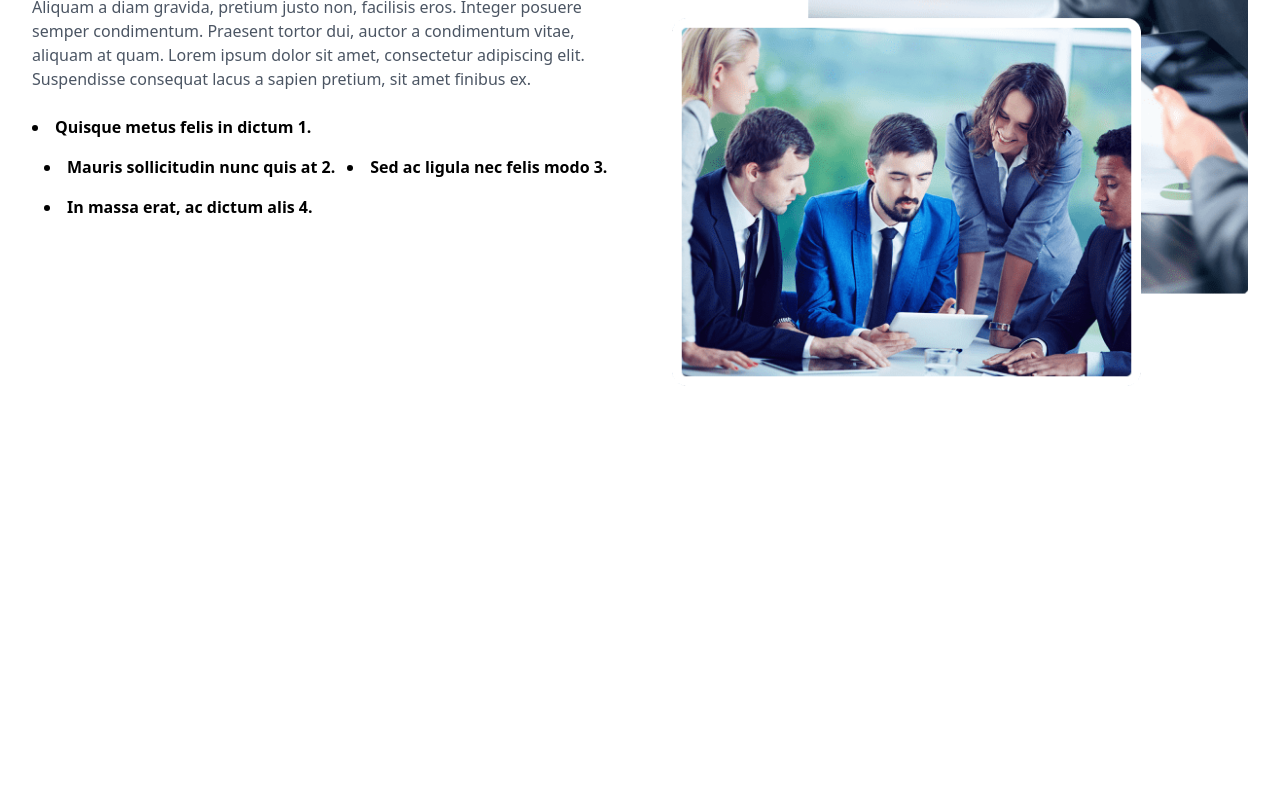
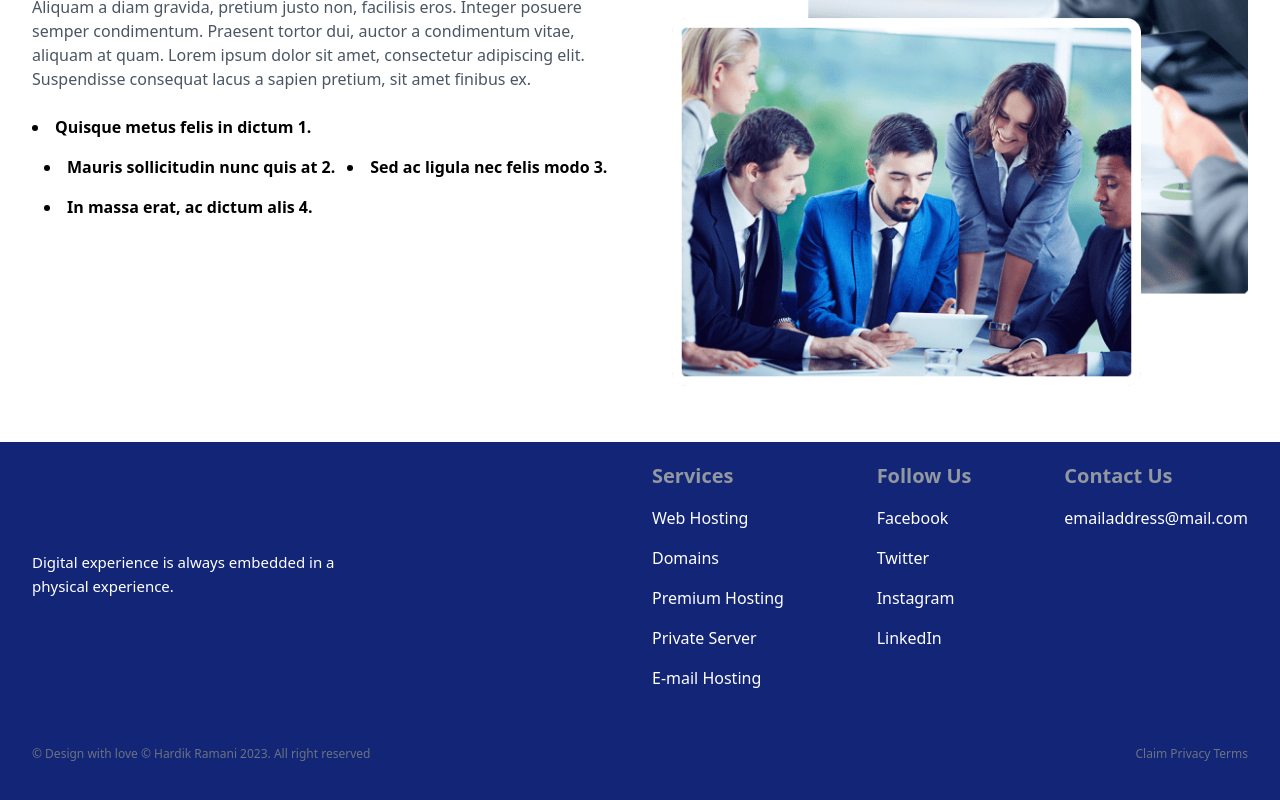
Before and after one commit to JuanPabloDiaz/landingZone, a React (Create React App) app in the folder landing-page/: page / in a window 1280 px wide. Shown: the part 1913-2713 px from the top of the page. Before the commit the page ends 2355 px from the top, so only its background shows below. Built offline with nearby package versions, Linux system fonts and the light colour scheme.

Commit message:
[DONE] Footer Section

```diff
--- a/landing-page/src/App.js
+++ b/landing-page/src/App.js
@@ -3,6 +3,7 @@ import Hero from "./components/Hero";
 import Services from "./components/Services";
 import ServicesInfo from "./components/Services-info";
 import About from "./components/About";
+import Footer from "./components/Footer";
 
 function App() {
   return (
@@ -11,6 +12,7 @@ function App() {
       <Services />
       <ServicesInfo />
       <About />
+      <Footer />
     </div>
   );
 }
--- /dev/null
+++ b/landing-page/src/components/Footer.jsx
@@ -0,0 +1,98 @@
+// Source: https://www.floatui.com/components/footers
+
+export default () => {
+  const footerNavs = [
+    {
+      label: "Services",
+      items: [
+        {
+          href: "javascript:void()",
+          name: "Web Hosting",
+        },
+        {
+          href: "javascript:void()",
+          name: "Domains",
+        },
+        {
+          href: "javascript:void()",
+          name: "Premium Hosting",
+        },
+        {
+          href: "javascript:void()",
+          name: "Private Server",
+        },
+        {
+          href: "javascript:void()",
+          name: "E-mail Hosting",
+        },
+      ],
+    },
+    {
+      label: "Follow Us",
+      items: [
+        {
+          href: "javascript:void()",
+          name: "Facebook",
+        },
+        {
+          href: "javascript:void()",
+          name: "Twitter",
+        },
+        {
+          href: "javascript:void()",
+          name: "Instagram",
+        },
+        {
+          href: "javascript:void()",
+          name: "LinkedIn",
+        },
+      ],
+    },
+    {
+      label: "Contact Us",
+      items: [
+        {
+          href: "javascript:void()",
+          name: "emailaddress@mail.com",
+        },
+      ],
+    },
+  ];
+
+  return (
+    <footer className="text-white bg-[#132577] px-40 py-5 max-w-screen-2xl mx-auto md:px-8">
+      <div className="gap-6 justify-between md:flex">
+        <div className="flex-1">
+          <div className="max-w-xs">
+            <p className="leading-relaxed mt-2 text-[15px] pt-20">
+              Digital experience is always embedded in a physical experience.
+            </p>
+          </div>
+        </div>
+        <div className="flex-1 mt-10 space-y-6 justify-between sm:flex md:space-y-0 md:mt-0">
+          {footerNavs.map((item, idx) => (
+            <ul className="space-y-4" key={idx}>
+              <h4 className="text-[#92989F] font-bold text-xl">{item.label}</h4>
+              {item.items.map((el, idx) => (
+                <li key={idx}>
+                  <a
+                    href={el.href}
+                    className="hover:underline hover:text-indigo-600"
+                  >
+                    {el.name}
+                  </a>
+                </li>
+              ))}
+            </ul>
+          ))}
+        </div>
+      </div>
+      <div className="mt-8 py-6 items-center justify-between sm:flex text-gray-500 text-xs">
+        <div className="mt-4 sm:mt-0">
+          &copy; Design with love © Hardik Ramani 2023. All right reserved
+        </div>
+        <div className="mt-4 sm:mt-0">Claim Privacy Terms</div>
+      </div>
+    </footer>
+  );
+};
```
